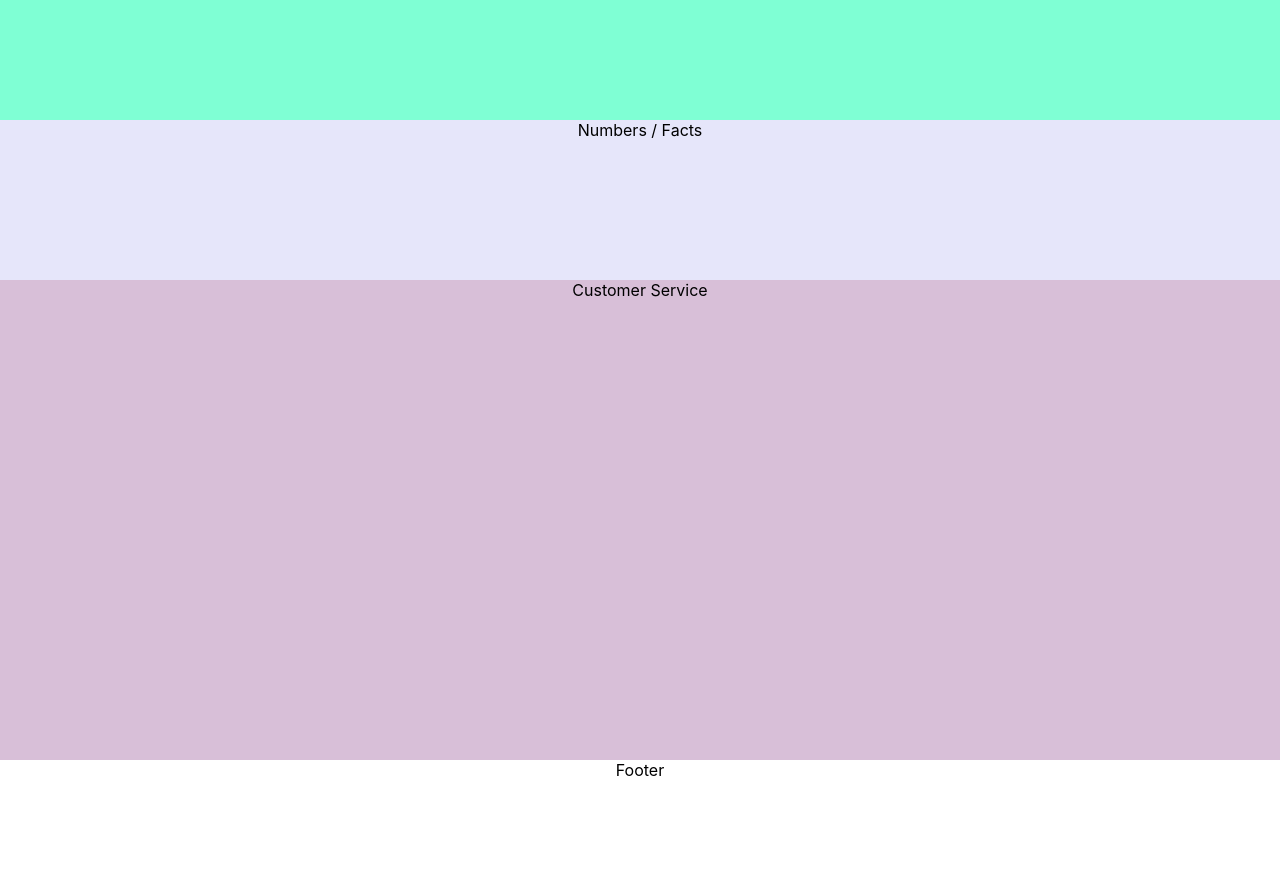
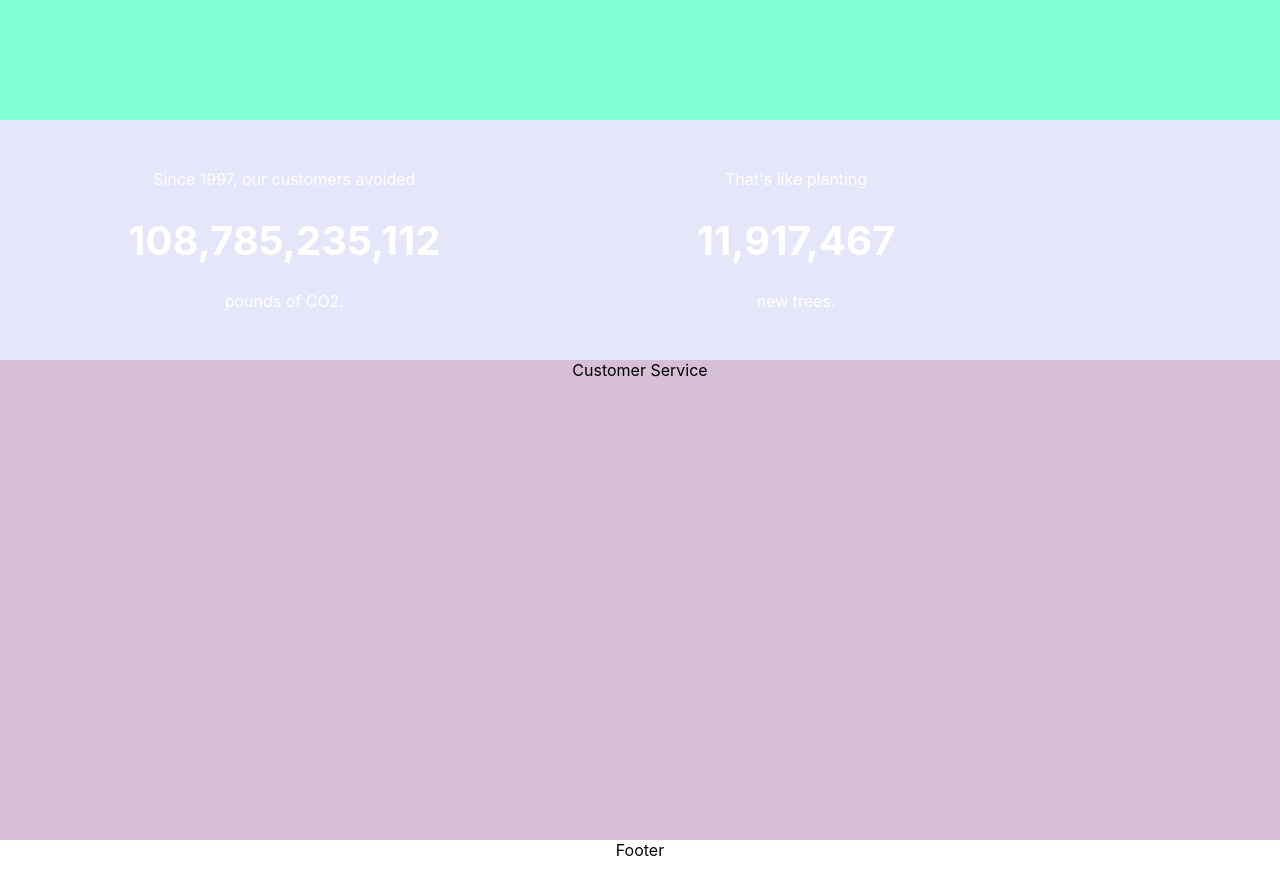
Before and after one commit to DevrMichael/website-template-one, a React (Create React App) app: page / in a window 1280 px wide. Shown: the part 1600-2494 px from the top of the page. Built offline with nearby package versions, Linux system fonts and the light colour scheme.

Commit message:
Add html for mission component

```diff
--- a/src/Home.js
+++ b/src/Home.js
@@ -80,10 +80,32 @@ function Home() {
         <div className="div-four-mission">
           <div>
             <h2>Our mission.</h2>
-            <p>It all started in Vermont in 1997. Our passion for protecting the environment led us to our mission: to use the power of consumer choice to change the way power is made. Today, as the longest-serving renewable energy retailer, we remain committed to sustainability every step of the way. By offering only products with an environmental benefit and operating with a zero-carbon footprint, we’re living our promise to the planet, inside and out.</p>
+            <p>
+              It all started in Vermont in 1997. Our passion for protecting the
+              environment led us to our mission: to use the power of consumer
+              choice to change the way power is made. Today, as the
+              longest-serving renewable energy retailer, we remain committed to
+              sustainability every step of the way. By offering only products
+              with an environmental benefit and operating with a zero-carbon
+              footprint, we're living our promise to the planet, inside and out.
+            </p>
           </div>
         </div>
-        <div className="div-five-facts">Numbers / Facts</div>
+        <div className="div-five-facts">
+          <div>
+            <p>Since 1997, our customers avoided</p>
+            <h1>108,785,235,112</h1>
+            <p>pounds of CO2.</p>
+          </div>
+          <div>
+            <p>That's like planting</p>
+            <h1>11,917,467</h1>
+            <p>new trees.</p>
+          </div>
+          <div>
+            <img src="" alt="" />
+          </div>
+        </div>
         <div className="div-six-customer-service">Customer Service</div>
       </body>
       <footer>Footer</footer>
--- a/src/index.css
+++ b/src/index.css
@@ -162,7 +162,17 @@ header > div > button {
 
 .div-five-facts {
   background-color: lavender;
-  height: 20vh;
+  height: 30vh;
+  display: flex;
+}
+
+.div-five-facts>div {
+  margin: auto;
+  color: white;
+}
+
+.div-five-facts h1{
+  font-size: 2.5em;
 }
 
 .div-six-customer-service {
```
